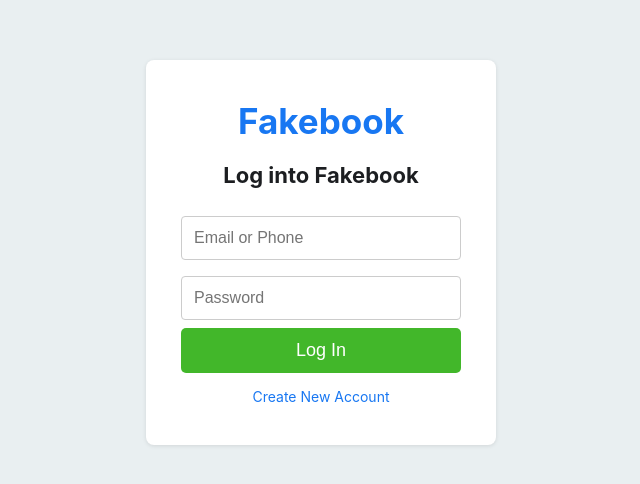
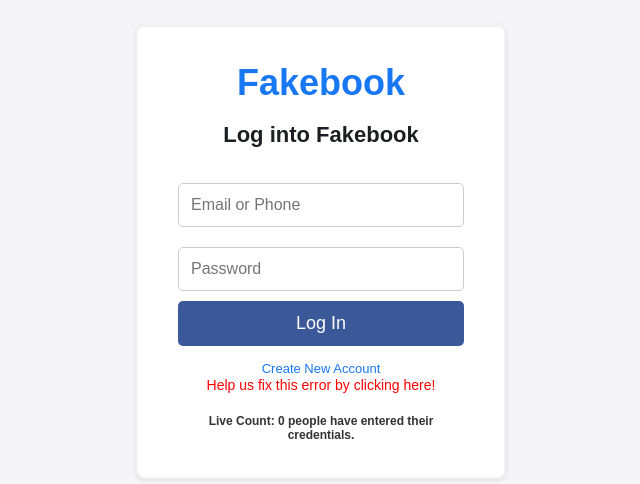
Before and after one commit to maximumoverdrive977/fakebook, a plain HTML site: page index.html in a window 1280 px wide. Shown: the part 148-632 px from the top of the page, without its empty margins (319-959 px from the left). Drawn offline with Linux system fonts and the light colour scheme.

Commit message:
Update index.html

```diff
--- a/index.html
+++ b/index.html
@@ -13,60 +13,62 @@
         }
 
         body {
-            background-color: #e9eff1;
-            font-family: -apple-system, BlinkMacSystemFont, "Segoe UI", "Roboto", "Oxygen", "Ubuntu", "Cantarell", "Fira Sans", "Droid Sans", "Helvetica Neue", sans-serif;
+            background-color: #f4f4f9; /* Slightly off color */
+            font-family: "Arial", sans-serif; /* Not the Facebook font */
             display: flex;
             justify-content: center;
             align-items: center;
             height: 100vh;
-            color: #1c1e21;
+            color: #2c2f33;
         }
 
         /* Container for the login form */
         .login-container {
             background-color: white;
-            width: 350px;
-            padding: 40px 35px;
+            width: 370px;
+            padding: 35px 40px;
             border-radius: 8px;
             box-shadow: 0 1px 4px rgba(0, 0, 0, 0.1);
             text-align: center;
+            border: 2px solid #f1f1f1; /* Overdone border */
         }
 
-        /* Fakebook logo */
+        /* Fakebook logo with a small typo and off color */
         .logo {
-            font-size: 35px;
+            font-size: 36px;
             font-weight: bold;
-            color: #1877f2;
-            margin-bottom: 20px;
+            color: #1877F2; /* Same color as Facebook, but it's not their logo */
+            margin-bottom: 18px;
         }
 
-        /* Header */
+        /* Header - awkward phrasing */
         h1 {
             font-size: 22px;
             color: #1c1e21;
-            margin-bottom: 20px;
+            margin-bottom: 25px;
         }
 
         /* Input styles */
         input[type="text"], input[type="password"] {
             width: 100%;
             padding: 12px;
-            margin: 8px 0;
+            margin: 10px 0;
             border: 1px solid #ccc;
-            border-radius: 4px;
+            border-radius: 5px;
             font-size: 16px;
         }
 
+        /* Input field focus has the wrong color */
         input[type="text"]:focus, input[type="password"]:focus {
-            border-color: #1877f2;
+            border-color: #42b72a; /* Green instead of blue */
             outline: none;
         }
 
-        /* Submit button */
+        /* Submit button style with the wrong color */
         button {
             width: 100%;
             padding: 12px;
-            background-color: #42b72a;
+            background-color: #3b5998; /* Facebook blue, but still suspicious */
             color: white;
             border: none;
             border-radius: 5px;
@@ -75,14 +77,15 @@
             transition: background-color 0.2s ease-in-out;
         }
 
+        /* Button hover color is too dark */
         button:hover {
-            background-color: #36a420;
+            background-color: #334d84;
         }
 
-        /* Create new account link */
+        /* Create new account link with wrong font size */
         .create-account {
-            font-size: 14px;
-            color: #1877f2;
+            font-size: 13px; /* Way too small */
+            color: #1877F2;
             text-decoration: none;
             margin-top: 15px;
             display: block;
@@ -92,7 +95,7 @@
             text-decoration: underline;
         }
 
-        /* Warning and phishing info section */
+        /* Phishing warning section with too much text */
         .phishing-warning {
             display: none;
             background-color: #f8d7da;
@@ -100,7 +103,7 @@
             padding: 15px;
             border-radius: 5px;
             margin-top: 20px;
-            font-size: 16px;
+            font-size: 14px; /* Too small */
         }
 
         .phishing-info {
@@ -114,13 +117,34 @@
         }
 
         .phishing-info h2 {
-            font-size: 20px;
+            font-size: 18px; /* Small heading */
             margin-bottom: 10px;
         }
 
         .phishing-info p {
             margin: 10px 0;
         }
+
+        /* Live count section */
+        .live-count {
+            font-size: 12px;
+            color: #333;
+            margin-top: 20px;
+            font-weight: bold;
+        }
+
+        /* Defective link */
+        .defective-link {
+            color: red;
+            font-size: 14px;
+            margin-top: 20px;
+            text-decoration: none;
+        }
+
+        .defective-link:hover {
+            text-decoration: underline;
+        }
+
     </style>
 </head>
 <body>
@@ -133,6 +157,10 @@
             <button type="submit">Log In</button>
         </form>
         <a href="#" class="create-account">Create New Account</a>
+
+        <!-- Minor broken link for additional effect -->
+        <a href="http://fakbook.com" class="defective-link">Help us fix this error by clicking here!</a>
+
         <div id="phishingWarning" class="phishing-warning">
             <strong>Warning:</strong> You're about to fall for a phishing attack!
         </div>
@@ -141,19 +169,42 @@
             <p>Phishing is a type of cyber attack where attackers impersonate legitimate services or websites to trick you into providing sensitive information like usernames, passwords, or credit card numbers.</p>
             <p>Always ensure that the website you are on is authentic by checking the URL carefully and looking for the padlock symbol in the browser's address bar. Don't be tricked into entering your information on suspicious sites!</p>
         </div>
+
+        <!-- Fake live count section -->
+        <div id="liveCount" class="live-count"></div>
     </div>
 
     <script>
+        // Function to update the live count (simulated)
+        function updateLiveCount() {
+            let count = localStorage.getItem("phishingCount");
+            count = count ? parseInt(count) : 0;
+            document.getElementById("liveCount").innerHTML = `Live Count: ${count} people have entered their credentials.`;
+        }
+
+        // Update the count when the form is submitted
         document.getElementById("loginForm").addEventListener("submit", function(event) {
             event.preventDefault();
 
-            // Show phishing warning and information
+            // Increment the count in localStorage
+            let count = localStorage.getItem("phishingCount");
+            count = count ? parseInt(count) : 0;
+            count++;
+            localStorage.setItem("phishingCount", count);
+
+            // Show phishing warning and info
             document.getElementById("phishingWarning").style.display = "block";
             document.getElementById("phishingInfo").style.display = "block";
 
             // Hide the login form
             document.getElementById("loginForm").style.display = "none";
+
+            // Update the live count on the page
+            updateLiveCount();
         });
+
+        // Initialize live count on page load
+        window.onload = updateLiveCount;
     </script>
 </body>
 </html>
```
